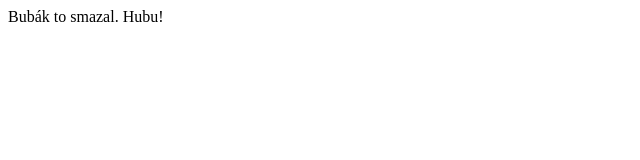
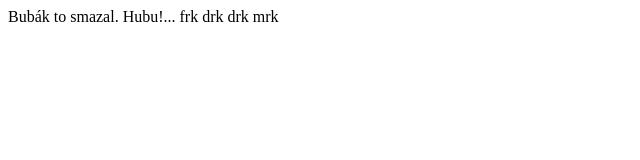
Before and after one commit to janhybs/TowerDefense, a plain HTML site: page TowerDefense/public_html/index.html in a window 1280 px wide. Shown: the whole page, without its empty margins (0-640 px from the left). Drawn offline with Linux system fonts and the light colour scheme.

Commit message:
zmena indexu - test funkcnosti commitu...

```diff
--- a/TowerDefense/public_html/index.html
+++ b/TowerDefense/public_html/index.html
@@ -5,6 +5,6 @@
         <meta http-equiv="Content-Type" content="text/html; charset=UTF-8">
     </head>
     <body>
-        <div>Bubák to smazal. Hubu!</div>
+        <div>Bubák to smazal. Hubu!... frk drk drk mrk</div>
     </body>
 </html>
```
